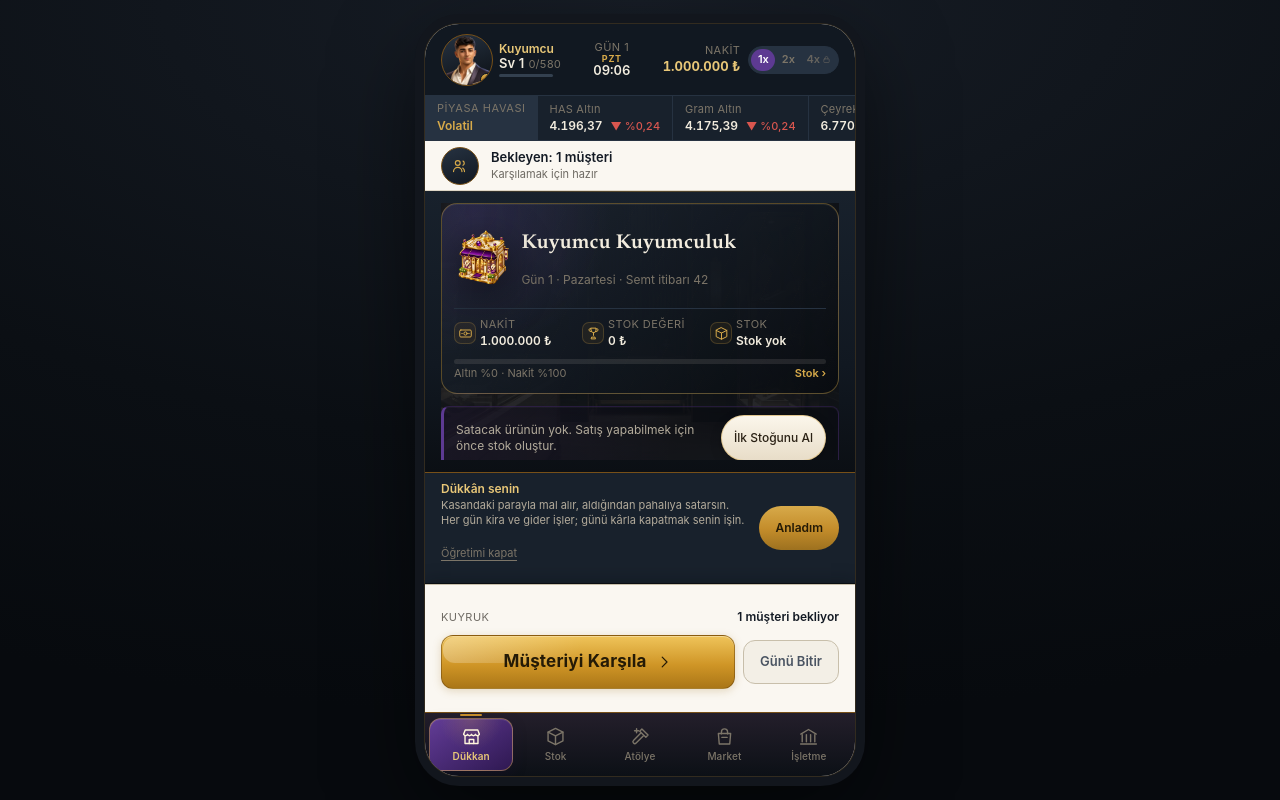
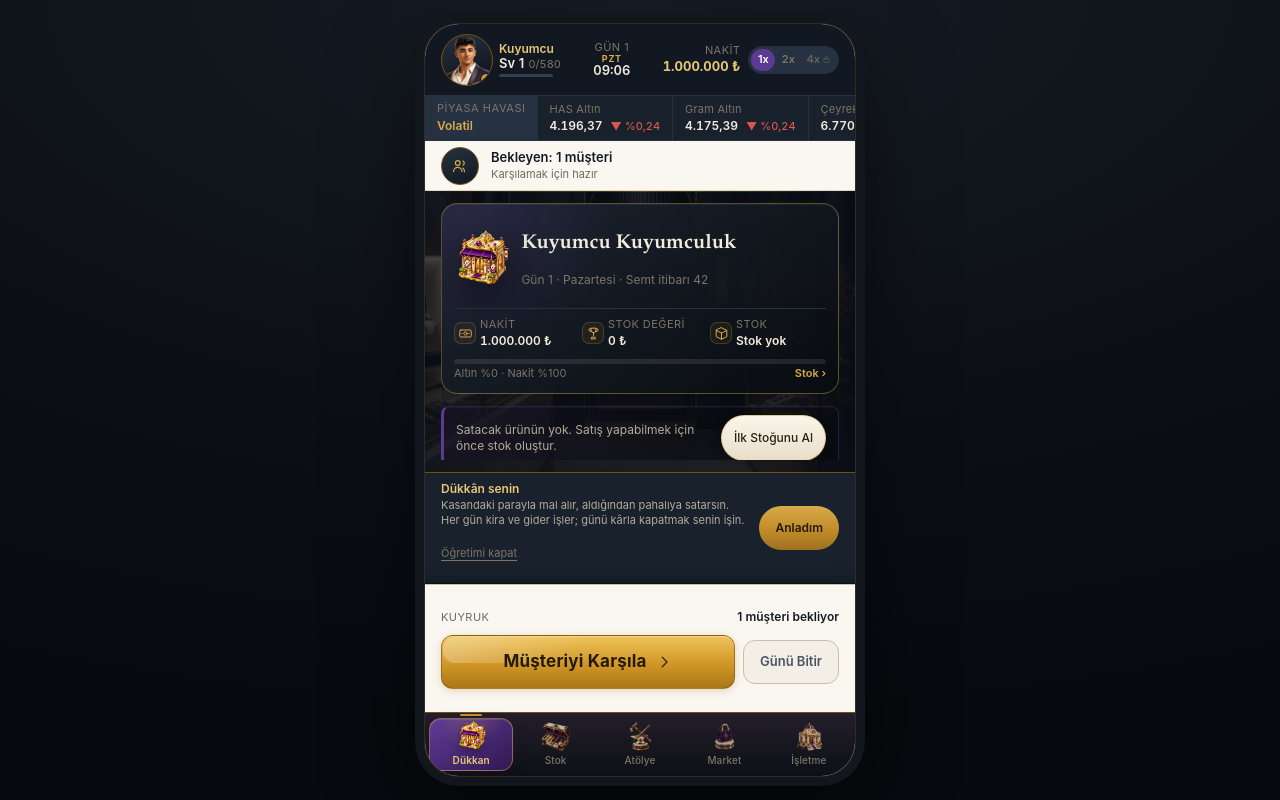
Before and after one commit to ouzhaanttnn-afk/Mihenkaynak, a React (Vite) app: page / in a window 1280 px wide. Built offline with nearby package versions, Linux system fonts and the light colour scheme.

Commit message:
assets: add full-bleed shop and realistic root icons

```diff
--- a/src/ui/assets.ts
+++ b/src/ui/assets.ts
@@ -11,12 +11,11 @@
  * alfası korunarak WebP'ye alındı: 101 MB → 1,74 MB. Kaynak yine paketin
  * `assets/realistic` şeffaf görselleridir; değişen yalnız teslim kodlaması.
  *
- * BANT KURALI (paketin README'si + brief):
- *   · 64 px ve üstü ana odak görselleri  → buradaki gerçekçi varlıklar
- *   · 16–32 px kontrol ve bilgi alanları → src/ui/icons.tsx SVG seti
- * Bu yüzden alt navigasyon (21 px ikon) ve araç rayı SVG kalır; gerçekçi
- * navigasyon varlıkları kök ekranların 64 px+ başlık/boş durum alanında
- * kullanılır.
+ * BANT KURALI:
+ *   · Ana odak ve kök navigasyon          → gerçekçi varlıklar
+ *   · Çok küçük kontrol/bilgi işaretleri  → okunabilir SVG yedekleri
+ * Alt navigasyon gerçekçi ikonları 29 px'de gösterir; yüklenemezlerse aynı
+ * anlamdaki SVG ikonuna otomatik düşer.
  *
  * Varlık bulunamazsa <Art> bileşeni SVG ikonuna düşer — kırık görsel yok.
  */
@@ -249,6 +248,7 @@ export const NAV_ART = {
   shop: art('realistic/navigation/shop.png', 'Dükkan'),
   stock: art('realistic/navigation/stock.png', 'Stok'),
   workshop: art('realistic/navigation/workshop.png', 'Atölye'),
+  market: art('realistic/icons/market-shop.png', 'Market'),
   business: art('realistic/navigation/investments.png', 'İşletme ve yatırımlar'),
   wholesaler: art('realistic/navigation/wholesaler.png', 'Toptancı'),
   skills: art('realistic/navigation/skills.png', 'Yetenekler'),
--- a/src/ui/screens/ShopScreen.tsx
+++ b/src/ui/screens/ShopScreen.tsx
@@ -240,7 +240,7 @@ export function ShopScreen() {
         </>
       )}
 
-      <main className="workbench">
+      <main className={`workbench ${!deal ? 'workbench--idle' : ''}`}>
         <div className="wb">
           {/* Çoklu ürün kalem şeridi — dikey scroll yerine yatay pill (GDD 23.13) */}
           {deal && deal.lines.length > 1 && (
--- a/src/ui/shell/AppShell.css
+++ b/src/ui/shell/AppShell.css
@@ -1122,6 +1122,19 @@
   height: 56px;
 }
 
+.bottomNav__art {
+  width: 29px;
+  height: 29px;
+  object-fit: contain;
+  filter: saturate(0.8) brightness(0.82);
+  transition: filter var(--t-fast) var(--ease-standard), transform var(--t-fast) var(--ease-standard);
+}
+
+.bottomNav__item--active .bottomNav__art {
+  filter: saturate(1.08) brightness(1.08) drop-shadow(0 2px 4px rgba(0, 0, 0, 0.35));
+  transform: translateY(-1px);
+}
+
 .cta::before {
   content: '';
   position: absolute;
--- a/src/ui/shell/BottomNav.tsx
+++ b/src/ui/shell/BottomNav.tsx
@@ -12,14 +12,16 @@
  */
 
 import { IconBusiness, IconMarket, IconShop, IconStock, IconWorkshop } from '@ui/icons';
+import { Art } from '@ui/Art';
+import { NAV_ART, type Art as ArtAsset } from '@ui/assets';
 import type { RootTab } from '@state/gameStore';
 
-const ROOTS: { id: RootTab; label: string; Icon: typeof IconShop }[] = [
-  { id: 'shop', label: 'Dükkan', Icon: IconShop },
-  { id: 'stock', label: 'Stok', Icon: IconStock },
-  { id: 'workshop', label: 'Atölye', Icon: IconWorkshop },
-  { id: 'market', label: 'Market', Icon: IconMarket },
-  { id: 'business', label: 'İşletme', Icon: IconBusiness },
+const ROOTS: { id: RootTab; label: string; Icon: typeof IconShop; art: ArtAsset }[] = [
+  { id: 'shop', label: 'Dükkan', Icon: IconShop, art: NAV_ART.shop },
+  { id: 'stock', label: 'Stok', Icon: IconStock, art: NAV_ART.stock },
+  { id: 'workshop', label: 'Atölye', Icon: IconWorkshop, art: NAV_ART.workshop },
+  { id: 'market', label: 'Market', Icon: IconMarket, art: NAV_ART.market },
+  { id: 'business', label: 'İşletme', Icon: IconBusiness, art: NAV_ART.business },
 ];
 
 interface Props {
@@ -31,7 +33,7 @@ interface Props {
 export function BottomNav({ active, onSelect, workshopBadge = 0 }: Props) {
   return (
     <nav className="bottomNav" aria-label="Ana navigasyon">
-      {ROOTS.map(({ id, label, Icon }) => (
+      {ROOTS.map(({ id, label, Icon, art }) => (
         <button
           key={id}
           type="button"
@@ -39,7 +41,13 @@ export function BottomNav({ active, onSelect, workshopBadge = 0 }: Props) {
           onClick={() => onSelect(id)}
           aria-current={active === id ? 'page' : undefined}
         >
-          <Icon size={21} />
+          <Art
+            art={art}
+            size={29}
+            decorative
+            className="bottomNav__art art--onDark"
+            fallback={<Icon size={21} />}
+          />
           {id === 'workshop' && workshopBadge > 0 && (
             <span className="bottomNav__badge" aria-label={`${workshopBadge} teslim bekleyen iş`}>
               {Math.min(9, workshopBadge)}
--- a/src/ui/workbench/Workbench.css
+++ b/src/ui/workbench/Workbench.css
@@ -937,16 +937,10 @@
   overflow-anchor: none;
 }
 
-.idle::before {
-  content: '';
-  position: absolute;
-  z-index: -1;
-  inset: 0;
-  pointer-events: none;
+.workbench--idle {
   background:
     linear-gradient(180deg, rgba(10, 15, 22, 0.72), rgba(10, 15, 22, 0.9)),
     url('/assets/realistic/backgrounds/shop-interior-liquid-v1.webp') center 42% / cover no-repeat;
-  filter: saturate(0.84) contrast(0.94);
 }
 
 .idle::-webkit-scrollbar {
```
Also changed, not shown: public/assets/manifest.json, public/assets/realistic/icons/market-shop.webp (added).
